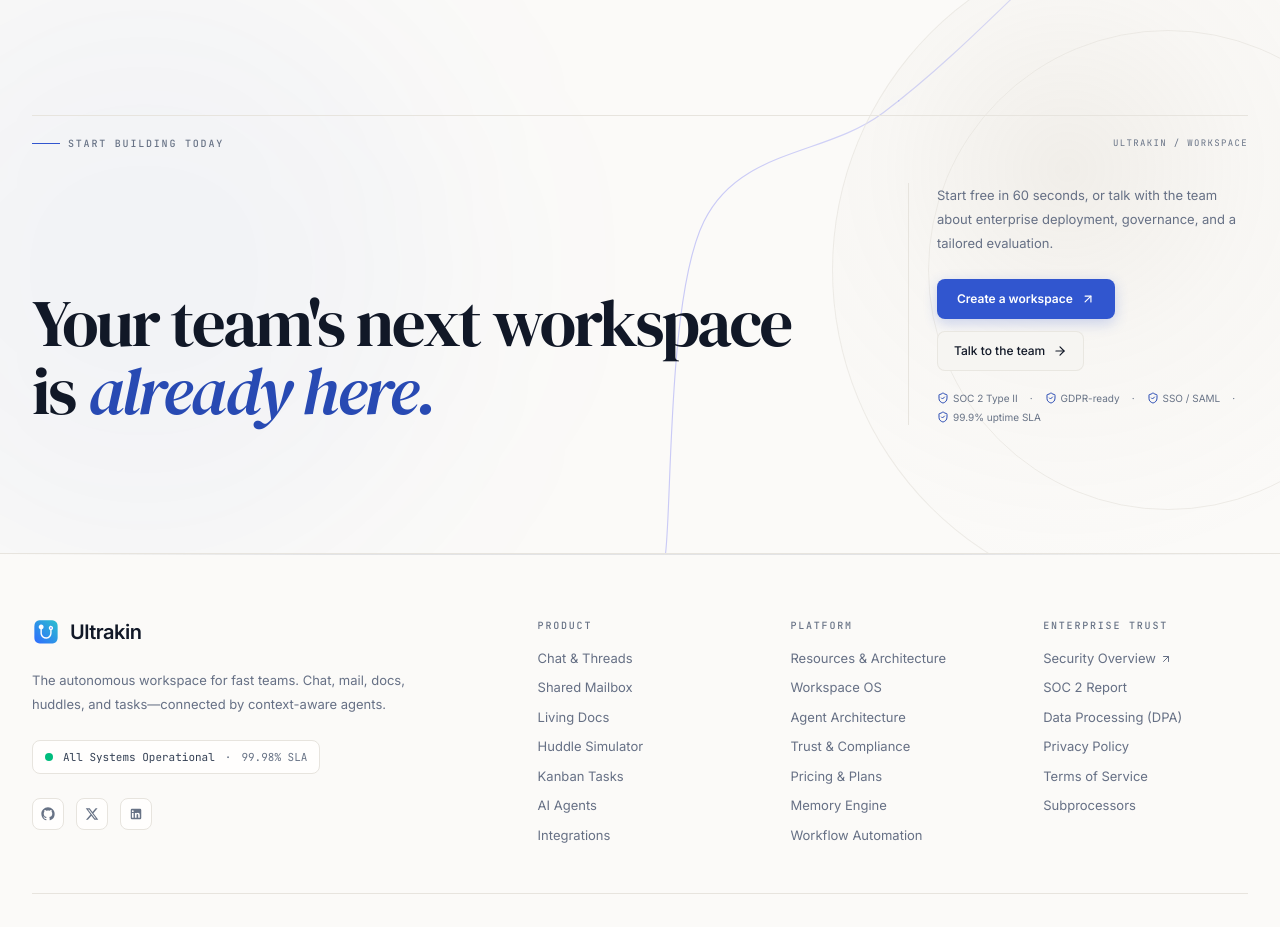
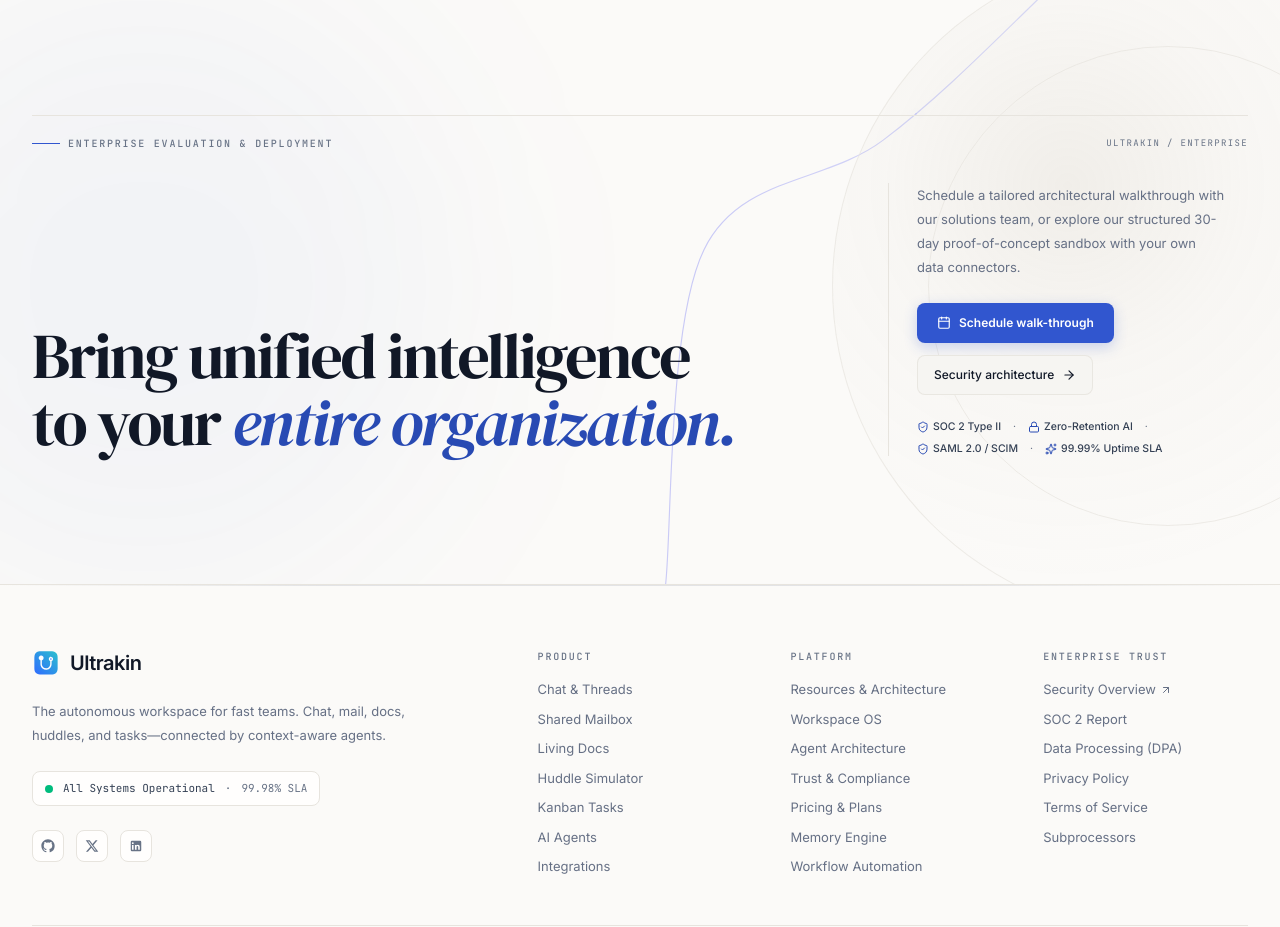
Before and after one commit to Nishant-codemm/ultrakin-enterprise, a React (Vite) app: page / in a window 1280 px wide. Shown: the part 7960-8887 px from the top of the page. Built offline with nearby package versions, Linux system fonts and the light colour scheme.

Commit message:
feat(cta): realign CTA copy with enterprise evaluation and security walkthrough (H-04)

```diff
--- a/src/sections/CTASection.jsx
+++ b/src/sections/CTASection.jsx
@@ -1,12 +1,15 @@
 import React from 'react';
-import { ArrowRight, ArrowUpRight, ShieldCheck } from 'lucide-react';
+import { ArrowRight, Calendar, Lock, ShieldCheck, Sparkles } from 'lucide-react';
 import { motion, useReducedMotion } from 'framer-motion';
 import { useReveal } from '../lib/useReveal';
 import { getSectionHeaderMotion } from '../lib/motion';
+import { useWorkspace } from '../context/useWorkspace';
+import { navigate } from '../lib/navigate';
 
 export default function CTASection() {
   const [sectionRef, inView] = useReveal({ threshold: 0.12 });
   const reduceMotion = useReducedMotion();
+  const { openDemoDrawer } = useWorkspace();
 
   return (
     <section ref={sectionRef} id="cta" className="relative isolate overflow-hidden bg-transparent py-24 text-ink md:py-32">
@@ -25,45 +28,54 @@ export default function CTASection() {
         >
           <div className="mb-8 flex items-center justify-between border-t border-border pt-5">
             <p className="flex items-center gap-2 font-mono text-[10px] font-medium uppercase tracking-[0.18em] text-ink-subtle">
-              <span className="h-px w-7 bg-brand" /> Start building today
+              <span className="h-px w-7 bg-brand" /> Enterprise Evaluation & Deployment
             </p>
-            <span className="hidden font-mono text-[9px] tracking-[0.15em] text-ink-subtle sm:inline">ULTRAKIN / WORKSPACE</span>
+            <span className="hidden font-mono text-[9px] tracking-[0.15em] text-ink-subtle sm:inline">ULTRAKIN / ENTERPRISE</span>
           </div>
 
-          <div className="grid gap-10 lg:grid-cols-[1fr_340px] lg:items-end lg:gap-16">
-            <h2 className="max-w-4xl font-display text-[clamp(2.6rem,5.2vw,4.25rem)] font-normal leading-[1.02] tracking-[-0.035em]">
-              Your team's next workspace<br className="hidden sm:block" /> is <span className="font-display italic text-brand-text">already here.</span>
+          <div className="grid gap-10 lg:grid-cols-[1fr_360px] lg:items-end lg:gap-16">
+            <h2 className="max-w-4xl font-display text-[clamp(2.5rem,5vw,4.1rem)] font-normal leading-[1.04] tracking-[-0.035em]">
+              Bring unified intelligence to your <span className="font-display italic text-brand-text">entire organization.</span>
             </h2>
             <div className="border-l border-border pl-5 sm:pl-7">
               <p className="max-w-sm text-[13px] leading-6 text-ink-muted">
-                Start free in 60 seconds, or talk with the team about enterprise deployment, governance, and a tailored evaluation.
+                Schedule a tailored architectural walkthrough with our solutions team, or explore our structured 30-day proof-of-concept sandbox with your own data connectors.
               </p>
               <div className="mt-6 flex flex-col items-start gap-3 sm:flex-row sm:flex-wrap">
-                <a
-                  href="https://app.ultrakin.com/auth"
-                  target="_blank"
-                  rel="noreferrer"
-                  className="inline-flex min-h-10 items-center gap-2 rounded-lg bg-brand px-5 text-xs font-semibold text-white shadow-[0_4px_14px_rgba(49,86,207,0.24)] transition-[background-color,box-shadow,transform] duration-200 hover:-translate-y-px hover:bg-brand-hover hover:shadow-[0_8px_24px_rgba(49,86,207,0.36)] focus-visible:outline-none focus-visible:ring-2 focus-visible:ring-focus focus-visible:ring-offset-2 focus-visible:ring-offset-page"
+                <button
+                  type="button"
+                  onClick={() => openDemoDrawer ? openDemoDrawer() : navigate('/pricing')}
+                  className="inline-flex min-h-10 items-center gap-2 rounded-lg bg-brand px-5 text-xs font-semibold text-white shadow-[0_4px_14px_rgba(49,86,207,0.24)] transition-[background-color,box-shadow,transform] duration-200 hover:-translate-y-px hover:bg-brand-hover hover:shadow-[0_8px_24px_rgba(49,86,207,0.36)] focus-visible:outline-none focus-visible:ring-2 focus-visible:ring-focus focus-visible:ring-offset-2 focus-visible:ring-offset-page cursor-pointer"
                 >
-                  Create a workspace <ArrowUpRight aria-hidden="true" className="h-3.5 w-3.5" />
-                </a>
-                <a
-                  href="mailto:sales@ultrakin.com?subject=Ultrakin%20product%20evaluation"
-                  className="inline-flex min-h-10 items-center gap-2 rounded-lg border border-border/80 bg-surface px-4 text-xs font-medium text-ink transition-all hover:bg-surface-hover hover:border-border hover:text-brand-text focus-visible:outline-none focus-visible:ring-2 focus-visible:ring-focus focus-visible:ring-offset-2 focus-visible:ring-offset-page"
+                  <Calendar className="h-3.5 w-3.5" aria-hidden="true" />
+                  Schedule walk-through
+                </button>
+                <button
+                  type="button"
+                  onClick={() => navigate('/security')}
+                  className="inline-flex min-h-10 items-center gap-2 rounded-lg border border-border/80 bg-surface px-4 text-xs font-medium text-ink transition-all hover:bg-surface-hover hover:border-border hover:text-brand-text focus-visible:outline-none focus-visible:ring-2 focus-visible:ring-focus focus-visible:ring-offset-2 focus-visible:ring-offset-page cursor-pointer"
                 >
-                  Talk to the team <ArrowRight aria-hidden="true" className="h-3.5 w-3.5" />
-                </a>
+                  Security architecture <ArrowRight aria-hidden="true" className="h-3.5 w-3.5" />
+                </button>
               </div>
               {/* Enterprise trust micro-copy */}
-              <p className="mt-5 flex flex-wrap items-center gap-x-3 gap-y-1 text-[10px] text-ink-subtle">
-                <span className="inline-flex items-center gap-1"><ShieldCheck className="h-3 w-3 text-brand-text" />SOC 2 Type II</span>
+              <div className="mt-6 flex flex-wrap items-center gap-x-3 gap-y-1.5 text-[10.5px] text-ink-subtle">
+                <span className="inline-flex items-center gap-1 font-medium text-ink-soft">
+                  <ShieldCheck className="h-3 w-3 text-brand-text" /> SOC 2 Type II
+                </span>
                 <span aria-hidden="true">·</span>
-                <span className="inline-flex items-center gap-1"><ShieldCheck className="h-3 w-3 text-brand-text" />GDPR-ready</span>
+                <span className="inline-flex items-center gap-1 font-medium text-ink-soft">
+                  <Lock className="h-3 w-3 text-brand-text" /> Zero-Retention AI
+                </span>
                 <span aria-hidden="true">·</span>
-                <span className="inline-flex items-center gap-1"><ShieldCheck className="h-3 w-3 text-brand-text" />SSO / SAML</span>
+                <span className="inline-flex items-center gap-1 font-medium text-ink-soft">
+                  <ShieldCheck className="h-3 w-3 text-brand-text" /> SAML 2.0 / SCIM
+                </span>
                 <span aria-hidden="true">·</span>
-                <span className="inline-flex items-center gap-1"><ShieldCheck className="h-3 w-3 text-brand-text" />99.9% uptime SLA</span>
-              </p>
+                <span className="inline-flex items-center gap-1 font-medium text-ink-soft">
+                  <Sparkles className="h-3 w-3 text-brand-text" /> 99.99% Uptime SLA
+                </span>
+              </div>
             </div>
           </div>
         </motion.div>
```
